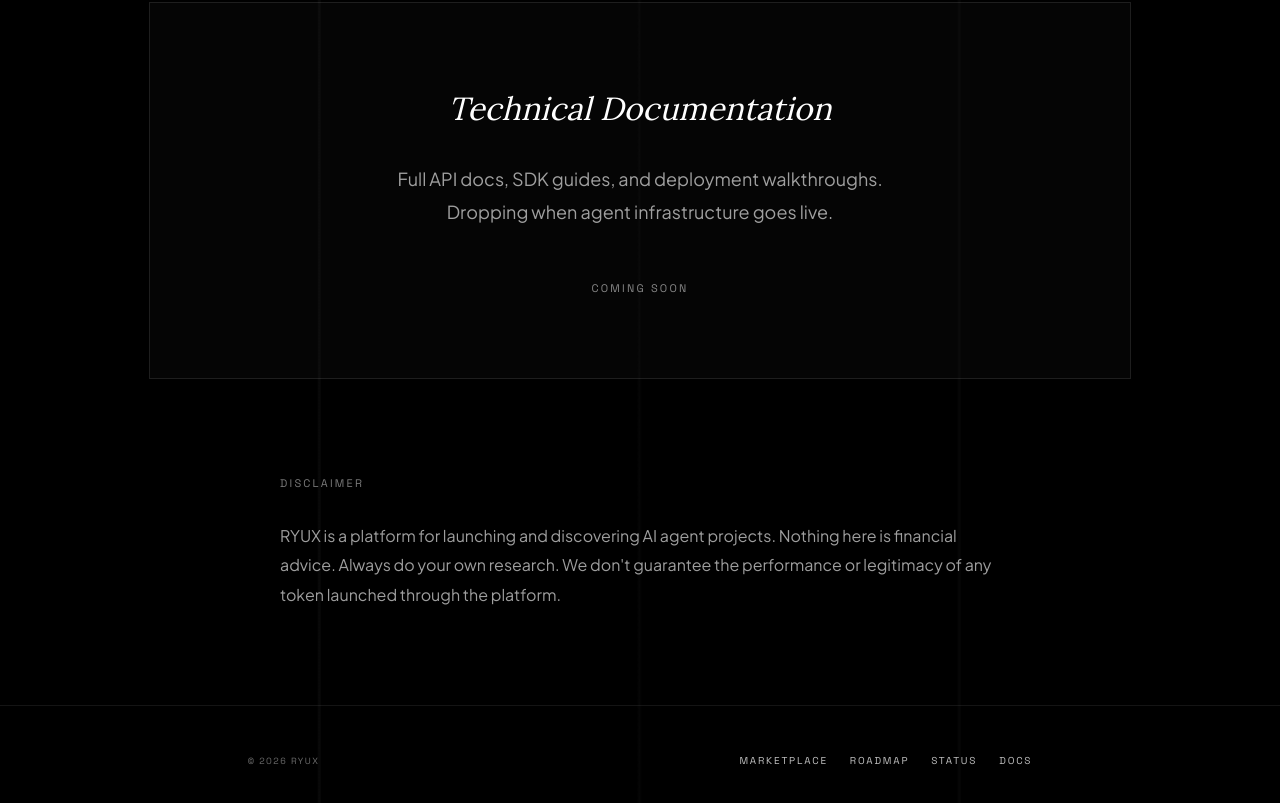
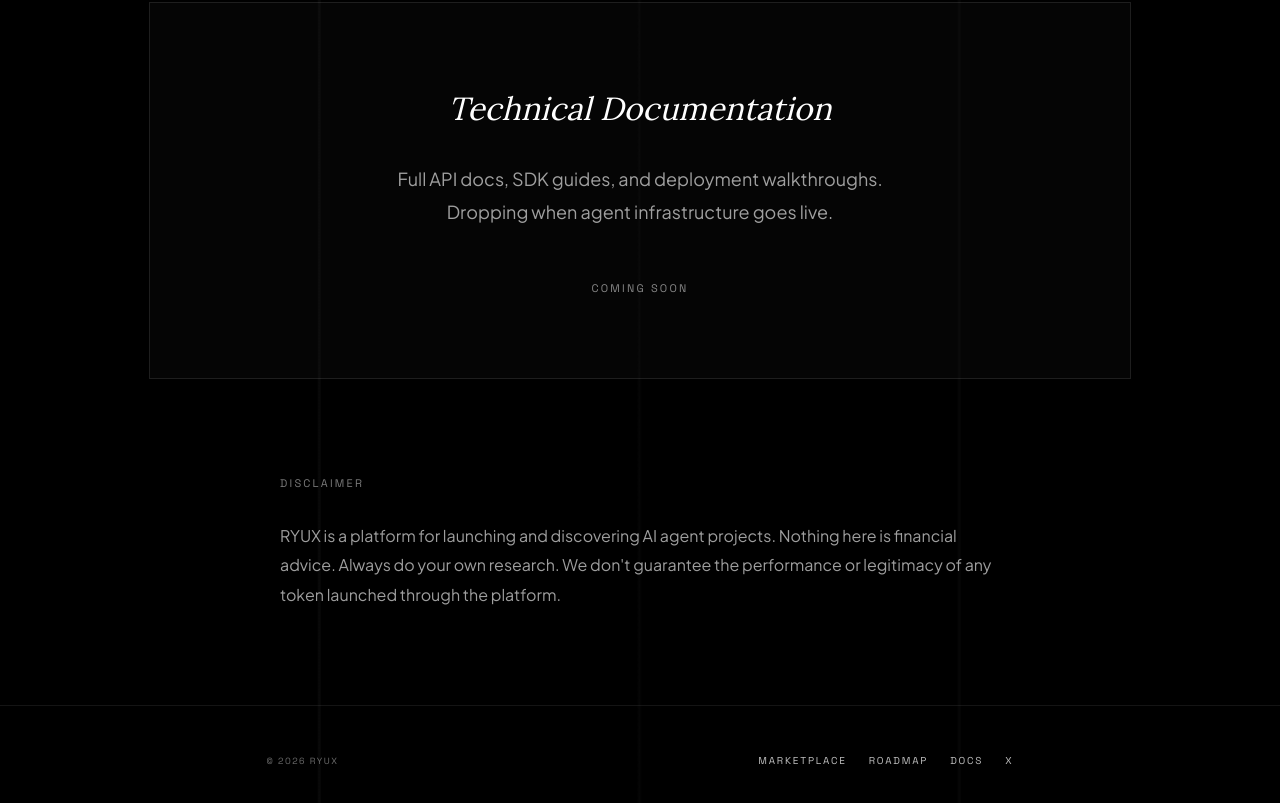
Before and after one commit to fliagoldvargas-hash/arn, a Next.js app: page /docs in a window 1280 px wide. Shown: the part 6289-7092 px from the top of the page. Built offline with nearby package versions, Linux system fonts and the light colour scheme.

Commit message:
Update footer social links

```diff
--- a/src/components/RyuxDocsPage.tsx
+++ b/src/components/RyuxDocsPage.tsx
@@ -232,8 +232,10 @@
         <div className="footer__links">
           <a href="/#marketplace">Marketplace</a>
           <a href="/roadmap">Roadmap</a>
-          <a href="#status">Status</a>
           <a href="/docs">Docs</a>
+          <a href={ryuxConfig.xUrl} target="_blank" rel="noreferrer">
+            X
+          </a>
         </div>
       </footer>
     </main>
--- a/src/components/RyuxLanding.tsx
+++ b/src/components/RyuxLanding.tsx
@@ -426,8 +426,9 @@
         <a href="/docs">Docs</a>
         <a href="#marketplace">Marketplace</a>
         <a href="/roadmap">Roadmap</a>
-        <a href="#status">Status</a>
-        <a href="#x">X</a>
+        <a href={ryuxConfig.xUrl} target="_blank" rel="noreferrer">
+          X
+        </a>
       </div>
       <div className="footer__logos">
         <span>Solana</span>
--- a/src/components/RyuxRoadmapPage.tsx
+++ b/src/components/RyuxRoadmapPage.tsx
@@ -194,8 +194,10 @@
         <div className="footer__links">
           <a href="/#marketplace">Marketplace</a>
           <a href="/roadmap">Roadmap</a>
-          <a href="#status">Status</a>
           <a href="/docs">Docs</a>
+          <a href={ryuxConfig.xUrl} target="_blank" rel="noreferrer">
+            X
+          </a>
         </div>
       </footer>
     </main>
```
